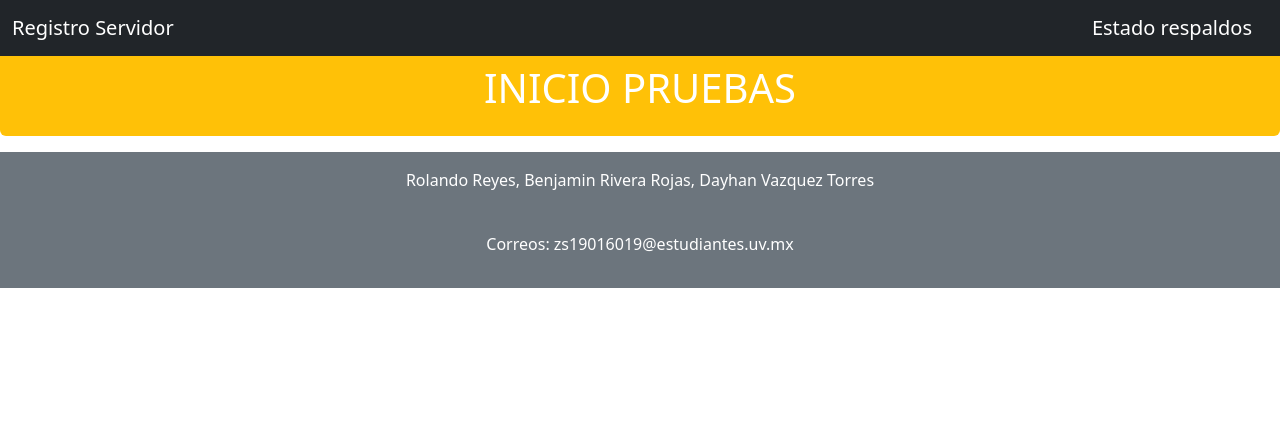
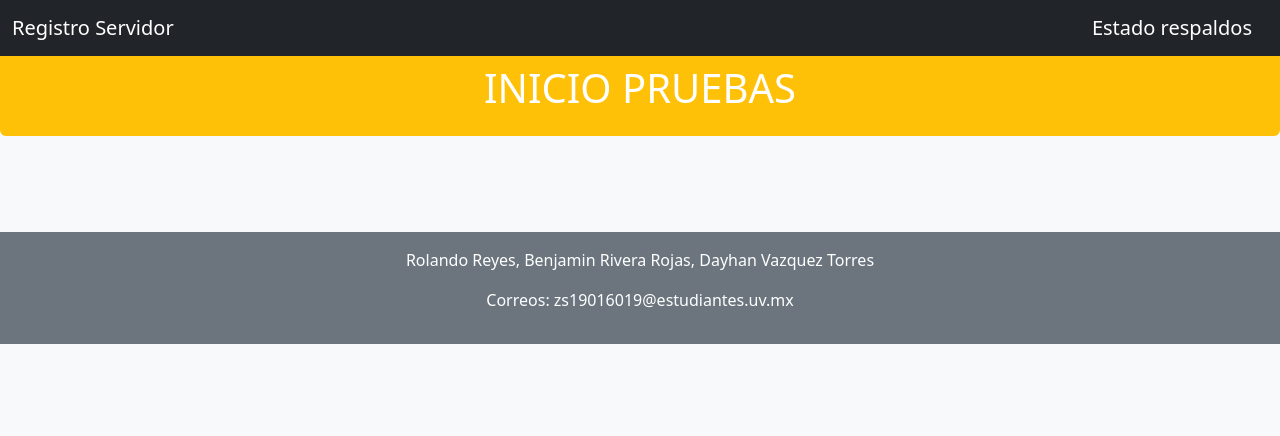
Before and after one commit to DayhanTorres1703/proyectodesarrollo, a Django app: page /index/ in a window 1280 px wide. Shown: the top 436 px of the page. Run offline with Django 5.2, Linux system fonts and the light colour scheme.

Commit message:
mejorar los templates

```diff
--- a/miapp/templates/base.html
+++ b/miapp/templates/base.html
@@ -1,4 +1,3 @@
-
 <!DOCTYPE html>
 
 <html lang="es-MX">
@@ -13,31 +12,32 @@
     {% block scripts %}{% endblock %}
 </head>
 
-  <body>
+<body class="bg-light">
 
 <header class="container-fluid text-center bg-warning pt-5 pb-3 mt-3 mb-3 rounded text-white">
     <h1>{% block encabezado %}{% endblock %}</h1>
 </header>
 
-
 <nav class="navbar navbar-expand-sm bg-dark navbar-dark fixed-top">
     <div class="container-fluid">
-        <!--CAMBIAR POR MIS PAGINAS-->
         <a class="navbar-brand" href="/registro">Registro Servidor</a>
         <a class="navbar-brand" href="/estado">Estado respaldos</a>
     </div>
 </nav>
 
-    <section class="container">
-      {% block contenido%}{% endblock %}
+<section class="container mt-5">
+    <div class="row justify-content-center">
+        <div class="col-md-8">
+            {% block contenido %}{% endblock %}
+        </div>
+    </div>
 </section>
-   <!-- footer-->
-   <footer class="container-fluid text-center bg-secondary text-white p-3">
-    <p>Rolando Reyes, Benjamin Rivera Rojas, Dayhan Vazquez Torres</p> <br>
+
+<!-- Footer -->
+<footer class="container-fluid text-center bg-secondary text-white p-3 mt-5">
+    <p>Rolando Reyes, Benjamin Rivera Rojas, Dayhan Vazquez Torres</p>
     <p>Correos: zs19016019@estudiantes.uv.mx</p>
 </footer>
-  <!--los scripts-->
-
 
 </body>
 </html>
```
Lines whose indentation alone changed are shown as unchanged.
